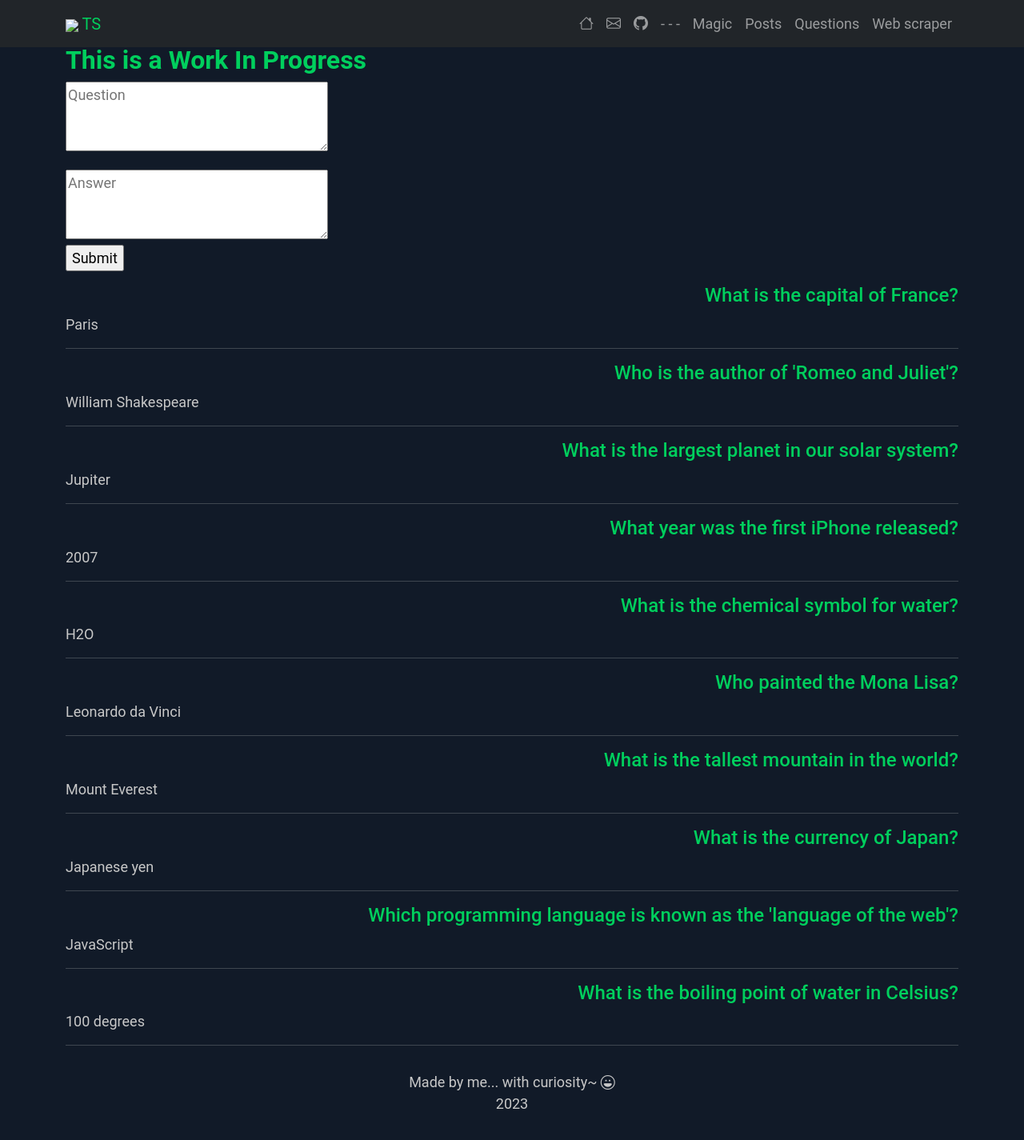
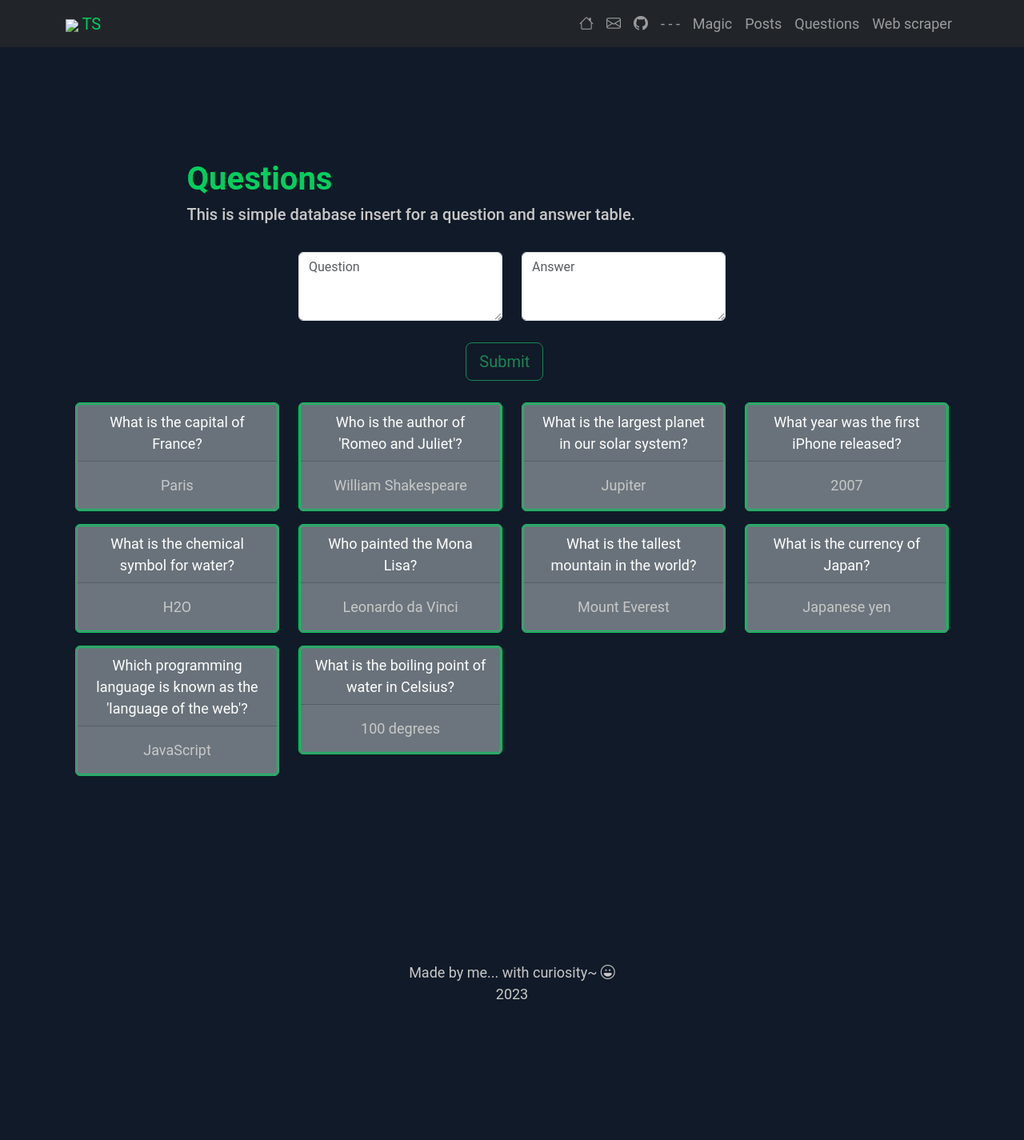
Before and after one commit to tschoolderman/portfolio, a Flask app: page /questions/ in a window 1280 px wide. Shown: the whole page at 80% size. After the commit the page ends 1249 px from the top, so only its background shows below. Run offline with Flask 3, Linux system fonts and the light colour scheme; data comes from the database, SQL or seed files in the repository.

Commit message:
Change the questions layout

```diff
--- a/app/templates/questions/index.html
+++ b/app/templates/questions/index.html
@@ -1,32 +1,54 @@
 {% extends 'base.html' %}
 
 {% block content %}
-<span class="title">
-    <h1>{% block title %} Questions {% endblock %}</h1>
-</span>
-<div class="questions">
-    <h2>This is a Work In Progress</h2>
-
-    <div class="question">
+<section class="parallax-block">
+    <!-- #region New Question-->
+    <div class="container col-lg-9">
+        <span class="title">
+            <h1>{% block title %} Questions {% endblock %}</h1>
+        </span>
+        <div class="questions">
+            <h5>This is simple database insert for a question and answer table.</h5>
+            <br>
+        </div>
         <div class="new-question">
             <form method="POST">
-                <p>
-                    <textarea id="q-content" name="content" placeholder="Question" cols="30" rows="3"></textarea>
-                </p>
-                <textarea id="q-answer" name="answer" placeholder="Answer" cols="30" rows="3"></textarea>
-                <p><input type="submit"></p>
+                <div class="row justify-content-center">
+                    <div class="col-lg-4">
+                        <textarea class="form-control" id="q-content" name="content" placeholder="Question" cols="30"
+                            rows="3"></textarea>
+                    </div>
+                    <div class="col-lg-4">
+                        <textarea class="form-control" id="q-answer" name="answer" placeholder="Answer" cols="30"
+                            rows="3"></textarea>
+                    </div>
+                </div>
+                <br>
+                <div class="row justify-content-center">
+                    <div class="col-lg-2">
+                        <input type="submit" class="btn btn-outline-success btn-lg">
+                    </div>
+                </div>
             </form>
         </div>
-        <div class="questions-list">
+    </div>
+    <!-- #endregion -->
+    <br>
+    <!-- #region Question Query-->
+    <div class="container">
+        <div class="row">
             {% for question in questions %}
-            <div class="question">
-                <h4>{{ question.content }}</h4>
-                <p>{{ question.answer }}</p>
-                <hr>
+            <div class="col col-sm-6 col-md-3">
+                <div class="card text-white bg-secondary mb-3" style="max-width: 18rem;">
+                    <div class="card-header">{{ question.content }}</div>
+                    <div class="card-body">
+                        <p class="card-text">{{ question.answer }}</p>
+                    </div>
+                </div>
             </div>
             {% endfor %}
         </div>
     </div>
-
-</div>
+    <!-- #endregion -->
+</section>
 {% endblock %}
```
